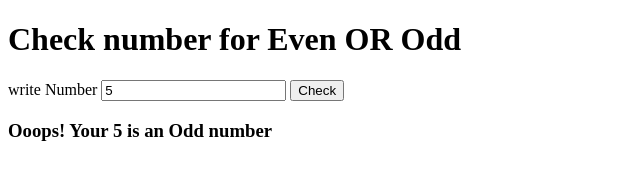
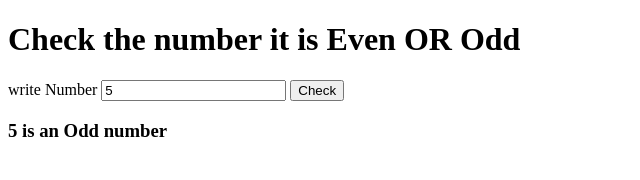
Before and after one commit to saribghouri/even-or-odd, a plain HTML site: page index.html in a window 1280 px wide. Both pictures are taken after typing "5" into the empty fields and a click on the button "Check". Shown: the whole page, without its empty margins (0-640 px from the left). Drawn offline with Linux system fonts and the light colour scheme.

Commit message:
complete task 1

```diff
--- a/index.html
+++ b/index.html
@@ -7,7 +7,7 @@
     <title>Document</title>
   </head>
   <body>
-    <h1>Check number for Even OR Odd</h1>
+    <h1>Check the number it is Even OR Odd</h1>
     <form onsubmit="calculate(); return false">
       <label for="Numbercheck">write Number</label>
       <input
@@ -28,11 +28,11 @@
         if (num % 2 === 0) {
           num = document.getElementById(
             "show"
-          ).innerHTML = `Hurray! Your ${num} is an even number`;
+          ).innerHTML = ` ${num} is an even number`;
         } else {
           num = document.getElementById(
             "show"
-          ).innerHTML = `Ooops! Your ${num} is an Odd number`;
+          ).innerHTML = `${num} is an Odd number`;
         }
       }
     </script>
```
